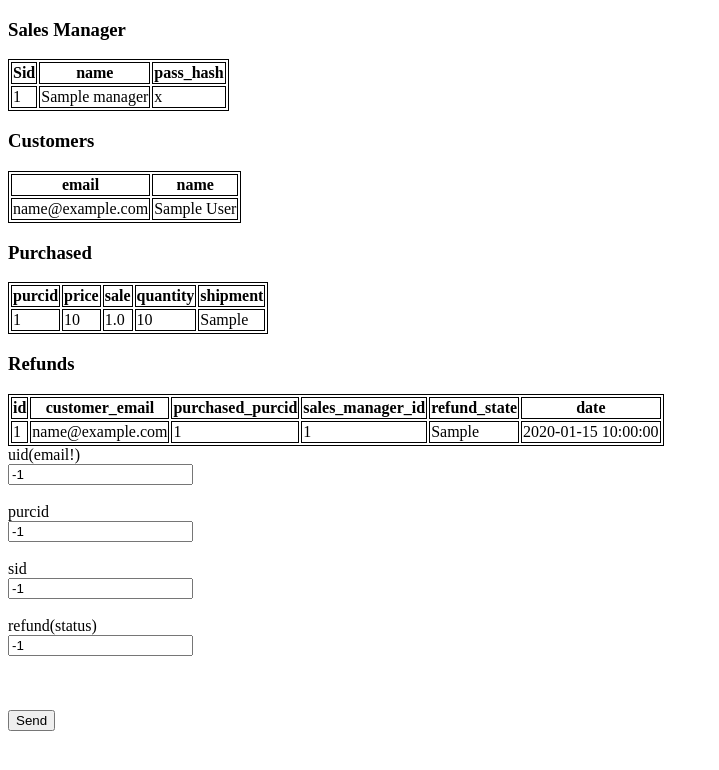
After one commit to Cem-Kaya/Olympus_Bookstore_Project, a Flask app: page /refunds in a window 1280 px wide. The commit adds this page. Shown: the top 770 px of the page, without its empty margins (0-719 px from the left). Run offline with Flask 2, Linux system fonts and the light colour scheme; tables that the repository leaves empty hold one stand-in row (values such as "Sample post").

Commit message:
Implemented getters for all relationships, worked on all setters, pair coded with Cem

```diff
--- a/back/DB_init_SQL.py
+++ b/back/DB_init_SQL.py
@@ -2,7 +2,7 @@ from flask import Flask, render_template, request
 from flask_sqlalchemy import SQLAlchemy
 from datetime import datetime
 from sqlalchemy.sql import func
-from sqlalchemy.ext.declarative import declarative_base
+#from sqlalchemy.ext.declarative import declarative_base
 
 
 # ONE SHELL MAKE DB BEFORE INITign IT  !
--- a/back/app.py
+++ b/back/app.py
@@ -143,6 +143,30 @@ def Prcsubmit():
   db.session.commit()
   return render_template('success.html', data= name)
 
+@app.route('/purchased')
+def Purchasedd():
+  allPurchased=Purchased.query.filter_by().all()
+  todata=" <h3> Purchased </h3> " # <h1>A heading here</h1>
+  todata+= '<table <tr> <th>purcid </th> <th> price </th> <th>sale</th> <th>quantity</th><th>shipment</th> </tr> '
+  for i in allPurchased:
+    todata += "<tr><td> {} </td> <td> {} </td> <td> {} </td> <td> {} </td> <td> {} </td></tr>".format(i.purcid,i.price,i.sale,i.quantity,i.shipment)
+  todata +="</table>"
+
+  return render_template('purchased.html',data=todata)
+
+@app.route('/purchased/submit', methods=['POST'])
+def Purchasedsubmit():
+  price=request.form['price']
+  sale=request.form['sale']
+  quantity=request.form['quantity']
+  shipment=request.form['shipment']
+  PC__ = Purchased(price=price, sale=sale, quantity=quantity,shipment=shipment)
+  db.session.add(PC__)
+  db.session.commit()
+  return render_template('success.html', data= "")
+
+
+
 
 
 @app.route('/all_books')
@@ -154,6 +178,8 @@ def get_all_books():
     tmp={
       "id": pr.Pid,
       "img": pr.picture_url0,
+      "img1": pr.picture_url1,
+      "img2": pr.picture_url2,
       "title": pr.name ,
       "author": pr.author,
       "raiting": pr.raiting,
@@ -161,7 +187,13 @@ def get_all_books():
       "price":  pr.price ,
       "amount_sold": pr.amount_sold ,
       "release_date": str(pr.date),
+      "model": pr.model,
+      "edition_number": pr.edition_number,
+      "description": pr.description,
+      "in_stock": pr.quantity,
+      "warranty": pr.warranty,
       "discount": str((1-pr.sale)*100)+"%",
+      "date": pr.date
     }
     jsonprd.append(tmp)
   return json.dumps(jsonprd)
@@ -206,9 +238,10 @@ def Under():
   for i in allproducts:
     todata += "<tr><td> {} </td> <td> {} </td> <td> {} </td> <td> {} </td> </tr>".format(i.Pid,i.name,i.price,i.sale)
   todata +="</table>"
+
+
   todata+="<h3> Product Category </h3> "
   allproductscats=Product_Category.query.filter_by().all()
-
   todata+= "<table> <tr> <th>pcid </th> <th>name </th> </tr> "
   for i in allproductscats:
     todata += "<tr><td>{}</td><td>{}</td></tr>".format(i.Pcid,i.name)
@@ -228,6 +261,109 @@ def Undersubmit():
   Pid=request.form['Pid']
   Pcid=request.form['Pcid']
   statement = under.insert().values(Pid=Pid, Pcid=Pcid)
+  db.session.execute(statement)
+  db.session.commit()
+  return render_template('success.html', data= "")
+
+
+@app.route('/Manages_category')
+def Managescategory():
+  allproductcateg = Product_Category.query.filter_by().all()
+  todata=" <h3> Product_Category </h3> " # <h1>A heading here</h1>
+  todata+= '<table <tr> <th>Pcid </th> <th> name </th>  </tr> '
+  for i in allproductcateg:
+    todata += "<tr><td> {} </td> <td> {} </td> </tr>".format(i.Pcid,i.name)
+  todata +="</table>"
+
+  todata+="<h3> Product Manager </h3> "
+  allproductmanags=Product_Manager.query.filter_by().all()
+  todata+= "<table> <tr> <th>Pcid </th> <th>name </th><th>pass_hash </th> </tr> "
+  for i in allproductmanags:
+    todata += "<tr><td>{}</td><td>{}</td><td>{}</td></tr>".format(i.Pmid,i.name,i.pass_hash)
+  todata +="</table> "
+
+  todata+= "<h3> Manages_category  </h3>"
+  todata+= "<table> <tr> <th> Pcid </th> <th> Pmid </th> </tr> "
+  allUnders = db.session.query(manages_category).all()  # db.session.query(followers).filter(...).all()
+  for i in allUnders:
+    todata += "<tr><td>{}</td><td>{}</td></tr>".format(i.Pcid,i.Pmid)
+  todata +="</table>   "
+  return render_template('Manages_category.html',data =todata )  #bunu degistirdim
+
+
+@app.route('/Manages_category/submit', methods=['POST'])
+def Manages_categorysubmit():
+  Pcid=request.form['Pcid']
+  Pmid=request.form['Pmid']
+  statement = manages_category.insert().values(Pmid=Pmid, Pcid=Pcid)
+  db.session.execute(statement)
+  db.session.commit()
+  return render_template('success.html', data= "")
+
+@app.route('/Manages')
+def Managesprod():
+  allproducts = Products.query.filter_by().all()
+  todata=" <h3> Products </h3> " # <h1>A heading here</h1>
+  todata+= '<table <tr> <th>Pid </th> <th> name </th> <th> price </th> <th> date </th> </tr> '
+  for i in allproducts:
+    todata += "<tr><td> {} </td> <td> {} </td> <td> {} </td> <td> {} </td> </tr>".format(i.Pid,i.name,i.price,i.date)
+  todata +="</table>"
+
+  todata+="<h3> Product Manager </h3> "
+  allproductmanags=Product_Manager.query.filter_by().all()
+  todata+= "<table> <tr> <th>Pcid </th> <th>name </th><th>pass_hash </th> </tr> "
+  for i in allproductmanags:
+    todata += "<tr><td>{}</td><td>{}</td><td>{}</td></tr>".format(i.Pmid,i.name,i.pass_hash)
+  todata +="</table> "
+
+  todata+= "<h3> Manages  </h3>"
+  todata+= "<table> <tr> <th> Pid </th> <th> Pmid </th> </tr> "
+  allUnders = db.session.query(manages).all()  # db.session.query(followers).filter(...).all()
+  for i in allUnders:
+    todata += "<tr><td>{}</td><td>{}</td></tr>".format(i.Pid,i.Pmid)
+  todata +="</table>   "
+  return render_template('Manages.html',data =todata )  #bunu degistirdim
+
+
+@app.route('/Manages/submit', methods=['POST'])
+def Managessubmit():
+  Pid=request.form['Pid']
+  Pmid=request.form['Pmid']
+  statement = manages.insert().values(Pmid=Pmid, Pid=Pid)
+  db.session.execute(statement)
+  db.session.commit()
+  return render_template('success.html', data= "")
+
+@app.route('/Change_price')
+def changesprice():
+  allproducts = Products.query.filter_by().all()
+  todata=" <h3> Products </h3> " # <h1>A heading here</h1>
+  todata+= '<table <tr> <th>Pid </th> <th> name </th> <th> price </th> <th> date </th> </tr> '
+  for i in allproducts:
+    todata += "<tr><td> {} </td> <td> {} </td> <td> {} </td> <td> {} </td> </tr>".format(i.Pid,i.name,i.price,i.date)
+  todata +="</table>"
+
+  todata+="<h3> Sales Manager </h3> "
+  allsalesmanag=Sales_Manager.query.filter_by().all()
+  todata+= "<table> <tr> <th>Sid </th> <th>name </th><th>pass_hash </th> </tr> "
+  for i in allsalesmanag:
+    todata += "<tr><td>{}</td><td>{}</td><td>{}</td></tr>".format(i.Sid,i.name,i.pass_hash)
+  todata +="</table> "
+
+  todata+= "<h3> change_price  </h3>"
+  todata+= "<table> <tr> <th> Sid </th> <th> Pid </th> </tr> "
+  allUnders = db.session.query(change_price).all()  # db.session.query(followers).filter(...).all()
+  for i in allUnders:
+    todata += "<tr><td>{}</td><td>{}</td></tr>".format(i.Sid, i.Pid)
+  todata +="</table>   "
+  return render_template('Change_price.html',data =todata )  #bunu degistirdim
+
+
+@app.route('/Change_price/submit', methods=['POST'])
+def changespricesubmit():
+  Pid=request.form['Pid']
+  Sid=request.form['Sid']
+  statement = change_price.insert().values(Sid=Sid, Pid=Pid)
   db.session.execute(statement)
   db.session.commit()
   return render_template('success.html', data= "")
@@ -400,6 +536,97 @@ def Commentsssubmit():
   return render_template('success.html', data= "")
 
 
+@app.route('/buy_dlist')
+def buydlist():
+  allproducts=Products.query.filter_by().all()
+  todata=" <h3> Products </h3> " # <h1>A heading here</h1>
+  todata+= '<table <tr> <th>pid </th> <th> name </th> <th>price</th> <th>sale</th> </tr> '
+  for i in allproducts:
+    todata += "<tr><td> {} </td> <td> {} </td> <td> {} </td> <td> {} </td> </tr>".format(i.Pid,i.name,i.price,i.sale)
+  todata +="</table>"
+
+  todata+="<h3>Customers </h3> "
+  allCustomers=Customers.query.filter_by().all()
+  todata+= "<table> <tr> <th>email </th> <th>name </th> </tr> "
+  for i in allCustomers:
+    todata += "<tr><td>{}</td><td>{}</td></tr>".format(i.email,i.name)
+  todata +="</table>   "
+
+  todata+= "<h3> Purchased </h3>"
+  todata+= "<table> <tr> <th> purcid </th> <th> price </th><th> sale </th><th> quantity </th><th> shipment </th></tr> "
+  allPurchased = db.session.query(Purchased).all()  # db.session.query(followers).filter(...).all()
+  for i in allPurchased:
+    todata += "<tr><td>{}</td><td>{}</td><td>{}</td><td>{}</td><td>{}</td></tr>".format(i.purcid, i.price ,i.sale, i.quantity, i.shipment )
+  todata +="</table>   "
+
+  todata+= "<h3> buy_dlist </h3>"
+  todata+= "<table> <tr> <th> did </th> <th> customer_email </th><th> product_pid </th><th> purchased_purcid </th><th> quantity </th><th> date </th></tr> "
+  allbuydlist = db.session.query(Buy_Dlist).all()  # db.session.query(followers).filter(...).all()
+  for i in allbuydlist:
+    todata += "<tr><td>{}</td><td>{}</td><td>{}</td><td>{}</td></td><td>{}</td><td>{}</td></tr>".format(i.did, i.customer_email, i.product_pid, i.purchased_purcid, i.quantity, i.date)
+  todata +="</table>   "
+  return render_template('buy_dlist.html',data =todata )
+
+
+@app.route('/buy_dlist/submit', methods=['POST'])
+def buydlistsubmit():
+  customer_email= request.form['uid']
+  product_pid= int(request.form['Pid'])
+  purchased_purcid= int(request.form['purcid'])
+  quantity= int(request.form['quantity'])
+
+  #statement = shopping_cart.insert().values(customer_email=email, product_id=Pid, comment_id=cid)
+  assoc = Buy_Dlist(customer_email=customer_email, product_pid=product_pid, purchased_purcid=purchased_purcid, quantity=quantity)
+  db.session.add(assoc)
+  db.session.commit()
+  return render_template('success.html', data= "")
+
+@app.route('/refunds')
+def refunds():
+  todata= "<h3> Sales Manager </h3> "
+  allsalesmanag=Sales_Manager.query.filter_by().all()
+  todata+= "<table> <tr> <th>Sid </th> <th>name </th><th>pass_hash </th> </tr> "
+  for i in allsalesmanag:
+    todata += "<tr><td>{}</td><td>{}</td><td>{}</td></tr>".format(i.Sid,i.name,i.pass_hash)
+  todata +="</table> "
+
+
+  todata+="<h3>Customers </h3> "
+  allCustomers=Customers.query.filter_by().all()
+  todata+= "<table> <tr> <th>email </th> <th>name </th> </tr> "
+  for i in allCustomers:
+    todata += "<tr><td>{}</td><td>{}</td></tr>".format(i.email,i.name)
+  todata +="</table>   "
+
+  todata+= "<h3> Purchased </h3>"
+  todata+= "<table> <tr> <th> purcid </th> <th> price </th><th> sale </th><th> quantity </th><th> shipment </th></tr> "
+  allPurchased = db.session.query(Purchased).all()  # db.session.query(followers).filter(...).all()
+  for i in allPurchased:
+    todata += "<tr><td>{}</td><td>{}</td><td>{}</td><td>{}</td><td>{}</td></tr>".format(i.purcid, i.price ,i.sale, i.quantity, i.shipment )
+  todata +="</table>   "
+
+  todata+= "<h3> Refunds </h3>"
+  todata+= "<table> <tr> <th> id </th> <th> customer_email </th><th> purchased_purcid </th><th> sales_manager_id </th><th> refund_state </th><th> date </th></tr> "
+  allrefunds = db.session.query(Refunds).all()  # db.session.query(followers).filter(...).all()
+  for i in allrefunds:
+    todata += "<tr><td>{}</td><td>{}</td><td>{}</td><td>{}</td></td><td>{}</td><td>{}</td></tr>".format(i.id, i.customer_email, i.purchased_purcid, i.sales_manager_id, i.refund_state, i.date)
+  todata +="</table>   "
+  return render_template('refunds.html',data =todata )
+
+
+@app.route('/refunds/submit', methods=['POST'])
+def refundssubmit():
+  customer_email= request.form['uid']
+  sales_manager_id= int(request.form['sid'])
+  purchased_purcid= int(request.form['purcid'])
+  refund_state= request.form['refund']
+
+  #statement = shopping_cart.insert().values(customer_email=email, product_id=Pid, comment_id=cid)
+  assoc = Refunds(customer_email=customer_email, sales_manager_id=sales_manager_id, purchased_purcid=purchased_purcid, refund_state=refund_state)
+  db.session.add(assoc)
+  db.session.commit()
+  return render_template('success.html', data= "")
+
 
 if __name__ == '__main__':  #python interpreter assigns "__main__" to the file you run
   db.create_all()
--- /dev/null
+++ b/back/templates/refunds.html
@@ -0,0 +1,34 @@
+<!doctype html>
+
+<head>
+    <title>Under</title>
+    <meta charset=utf-8>
+    <style>
+        table, th, td {
+           border: 1px solid black;
+        }
+     </style>
+</head>
+<body>
+{{data |safe }}
+
+<form action="/refunds/submit" method="POST">
+
+    <label for="uid"> uid(email!) </label><br>
+    <input type="text" min = "0" id="uid" name="uid" value="-1"><br><br>
+
+    <label for="purcid">purcid </label><br>
+    <input type="number" min = "0" id="purcid" name="purcid" value="-1"><br><br>
+
+    <label for="sid"> sid </label><br>
+    <input type="number" min = "0" id="sid" name="sid" value="-1"><br><br>
+
+    <label for="refund"> refund(status) </label><br>
+    <input type="text" min = "0" id="refund" name="refund" value="-1"><br><br>
+
+
+    <br><br>
+        <button><a>Send</a></button><br>
+</form>
+
+</body>
```
Also changed, not shown: back/templates/Change_price.html (added, +27 -0 lines), back/templates/Manages.html (added, +27 -0 lines), back/templates/Manages_category.html (added, +27 -0 lines), back/templates/buy_dlist.html (added, +35 -0 lines), back/templates/index.html (+7 -0 lines), back/templates/purchased.html (added, +32 -0 lines), back/ER.drawio.svg.
